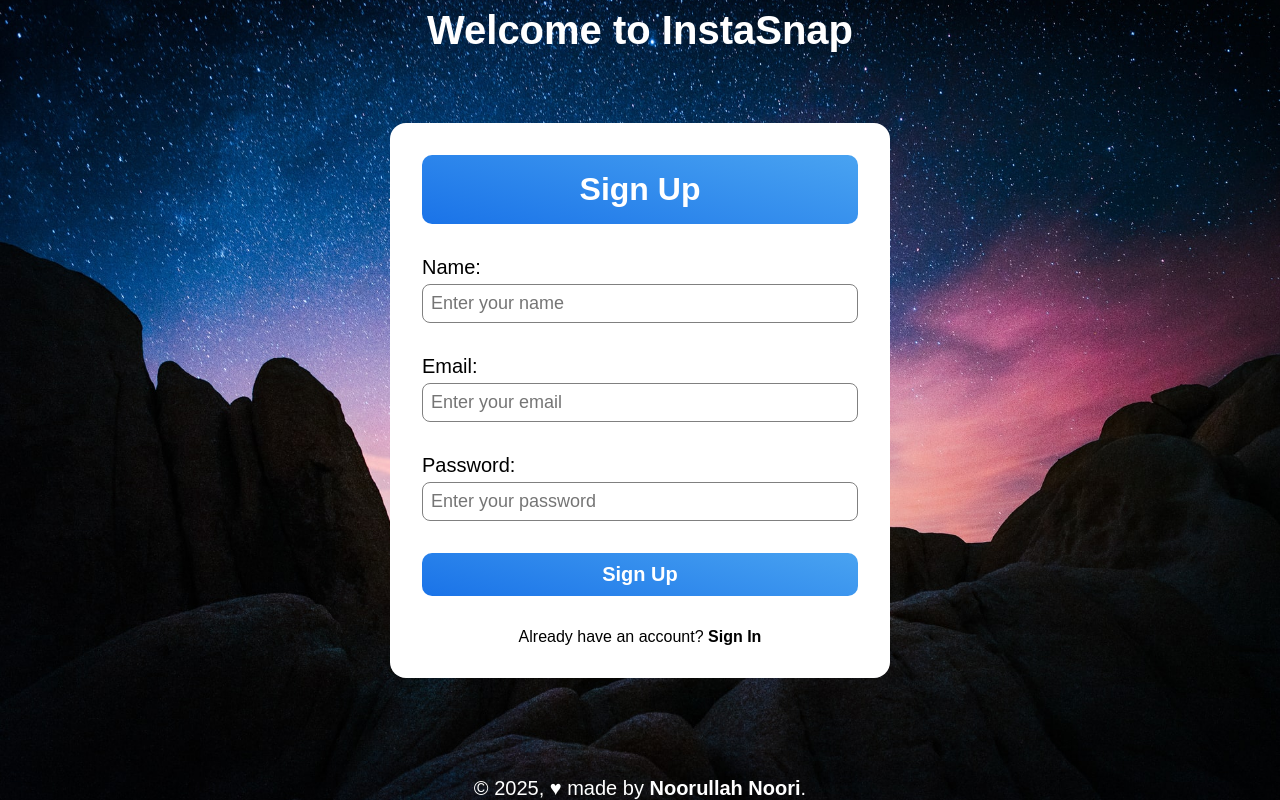
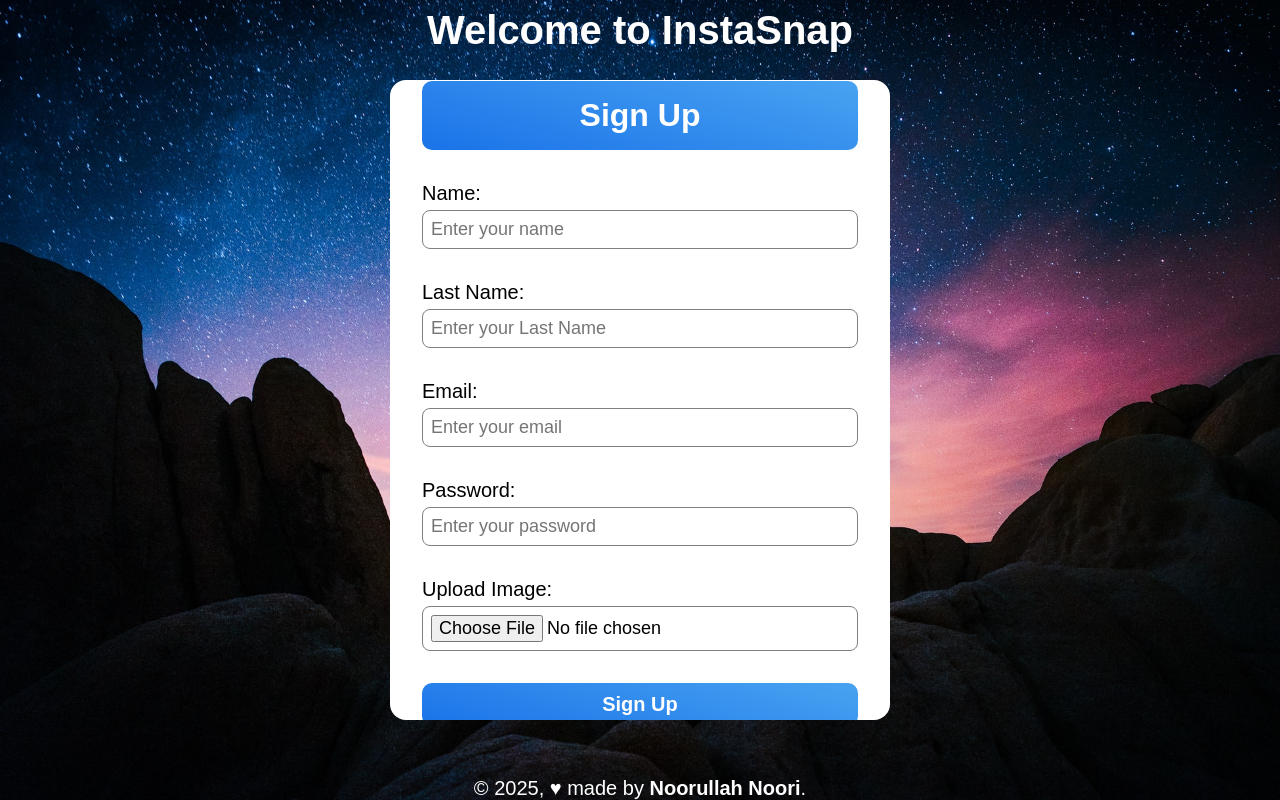
Before and after one commit to noorinoorullah130/insta-snap, a React (Vite) app: page /signup in a window 1280 px wide. Built offline with nearby package versions, Linux system fonts and the light colour scheme.

Commit message:
profile problems are done

```diff
--- a/src/App.jsx
+++ b/src/App.jsx
@@ -1,4 +1,4 @@
-import React, { useState } from "react";
+import React, { useState, useEffect } from "react";
 import { Route, Routes } from "react-router-dom";
 import SignIn from "./pages/SignIn/SignIn";
 import Dashboard from "./pages/Dashboard/Dashboard";
@@ -7,6 +7,13 @@ import Profile from "./pages/Profile/Profile";
 
 const App = () => {
     const [loggedUser, setLoggedUser] = useState({});
+
+    useEffect(() => {
+        const user = JSON.parse(localStorage.getItem("loggedInUser"));
+        if (user) {
+            setLoggedUser(user);
+        }
+    }, []);
 
     return (
         <div>
--- a/src/pages/Dashboard/Dashboard.jsx
+++ b/src/pages/Dashboard/Dashboard.jsx
@@ -12,6 +12,9 @@ const Dashboard = ({ setLoggedUser }) => {
     useEffect(() => {
         const allUsers = JSON.parse(localStorage.getItem("users")) || [];
         const loggedInUser = allUsers.find((u) => u.id === parseInt(id));
+
+        localStorage.setItem("loggedInUser", JSON.stringify(loggedInUser));
+
         setUser(loggedInUser);
         setLoggedUser(loggedInUser);
     }, []);
--- a/src/pages/Profile/Profile.css
+++ b/src/pages/Profile/Profile.css
@@ -4,6 +4,20 @@
 }
 
 .profile .details-container {
+    padding: 1rem;
 
-    border: 1px solid red;
 }
+
+.profile-details {
+    display: flex;
+    align-items: center;
+    justify-content: space-evenly;
+    border-bottom: 1px solid gray;
+    padding-bottom: 1rem;
+}
+
+.profile-details img {
+    width: 250px;
+    height: 250px;
+    border-radius: 50%;
+}
--- a/src/pages/Profile/Profile.jsx
+++ b/src/pages/Profile/Profile.jsx
@@ -1,10 +1,33 @@
-import React from "react";
+import React, { useEffect, useState } from "react";
 import Header from "../../components/Header/Header";
 import "./Profile.css";
 
 const Profile = ({ loggedUser }) => {
-    console.log(loggedUser);
-    console.log(loggedUser.id);
+    const [user, setUser] = useState(null);
+
+    useEffect(() => {
+        if (loggedUser) {
+            setUser(loggedUser);
+        } else {
+            const loggedInUser = JSON.parse(
+                localStorage.getItem("loggedInUser")
+            );
+            setUser(loggedInUser);
+        }
+    }, [loggedUser]);
+
+    if (!user) {
+        return (
+            <>
+                <Header />
+                <div className="profile">
+                    <div className="details-container">
+                        <p>Loading user data...</p>
+                    </div>
+                </div>
+            </>
+        );
+    }
 
     return (
         <>
@@ -12,9 +35,13 @@ const Profile = ({ loggedUser }) => {
             <div className="profile">
                 <div className="details-container">
                     <div className="profile-details">
-                        <h3>ID: {loggedUser.id}</h3>
-                        <h3>Name: {loggedUser.name}</h3>
-                        <h3>Email: {loggedUser.email}</h3>
+                        <img src={user.image} alt="profile image" />
+                        <div>
+                            <h1>
+                                {user.name} {user.lastName}
+                            </h1>
+                            <h2>{user.email}</h2>
+                        </div>
                     </div>
                     <div className="all-posts"></div>
                 </div>
--- a/src/pages/SignUp.jsx/SignUp.css
+++ b/src/pages/SignUp.jsx/SignUp.css
@@ -22,6 +22,7 @@
 
 .sign-up-container {
     width: 100%;
+    height: 80vh;
     max-width: 500px;
     background-color: white;
     padding: 2rem;
@@ -31,6 +32,7 @@
     justify-content: center;
     flex-direction: column;
     gap: 2rem;
+    overflow: auto;
 }
 
 .sign-up-container > h1 {
@@ -40,6 +42,11 @@
     color: white;
     padding: 1rem;
     border-radius: 10px;
+    margin-top: 3.5rem;
+}
+
+::-webkit-scrollbar {
+    width: 0;
 }
 
 .sign-up-container > form {
--- a/src/pages/SignUp.jsx/SignUp.jsx
+++ b/src/pages/SignUp.jsx/SignUp.jsx
@@ -10,8 +10,10 @@ const SignUp = () => {
     const [newUser, setNewUser] = useState({
         id: Date.now(),
         name: "",
+        lastName: "",
         email: "",
         password: "",
+        image: null,
         posts: [
             {
                 comments: [],
@@ -29,6 +31,17 @@ const SignUp = () => {
     const handleSubmit = (e) => {
         e.preventDefault();
 
+        const existedEmail = users.some(
+            (user) => user.email.toLowerCase() === newUser.email.toLowerCase()
+        );
+
+        if (existedEmail) {
+            alert(
+                "This email is already registered. Please use a different email."
+            );
+            return;
+        }
+
         const updatedUser = [...users, newUser];
 
         setUsers(updatedUser);
@@ -43,9 +56,25 @@ const SignUp = () => {
 
         setNewUser({
             name: "",
+            lastName: "",
             email: "",
             password: "",
+            image: null,
         });
+    };
+
+    const handleImageUpload = (e) => {
+        const file = e.target.files[0];
+        if (file) {
+            const reader = new FileReader();
+            reader.onloadend = () => {
+                setNewUser((prev) => ({
+                    ...prev,
+                    image: reader.result,
+                }));
+            };
+            reader.readAsDataURL(file);
+        }
     };
 
     return (
@@ -64,6 +93,18 @@ const SignUp = () => {
                         placeholder="Enter your name"
                         required
                     />
+
+                    <label htmlFor="lastName">Last Name:</label>
+                    <input
+                        type="text"
+                        name="lastName"
+                        value={newUser.lastName}
+                        onChange={handleChange}
+                        id="lastName"
+                        placeholder="Enter your Last Name"
+                        required
+                    />
+
                     <label htmlFor="email">Email:</label>
                     <input
                         type="email"
@@ -74,6 +115,7 @@ const SignUp = () => {
                         placeholder="Enter your email"
                         required
                     />
+
                     <label htmlFor="password">Password:</label>
                     <input
                         type="password"
@@ -84,6 +126,15 @@ const SignUp = () => {
                         placeholder="Enter your password"
                         required
                     />
+
+                    <label htmlFor="image">Upload Image:</label>
+                    <input
+                        type="file"
+                        name="image"
+                        onChange={handleImageUpload}
+                        id="image"
+                    />
+
                     <button type="submit">Sign Up</button>
                 </form>
                 <p onClick={() => navigate("/")}>
```
